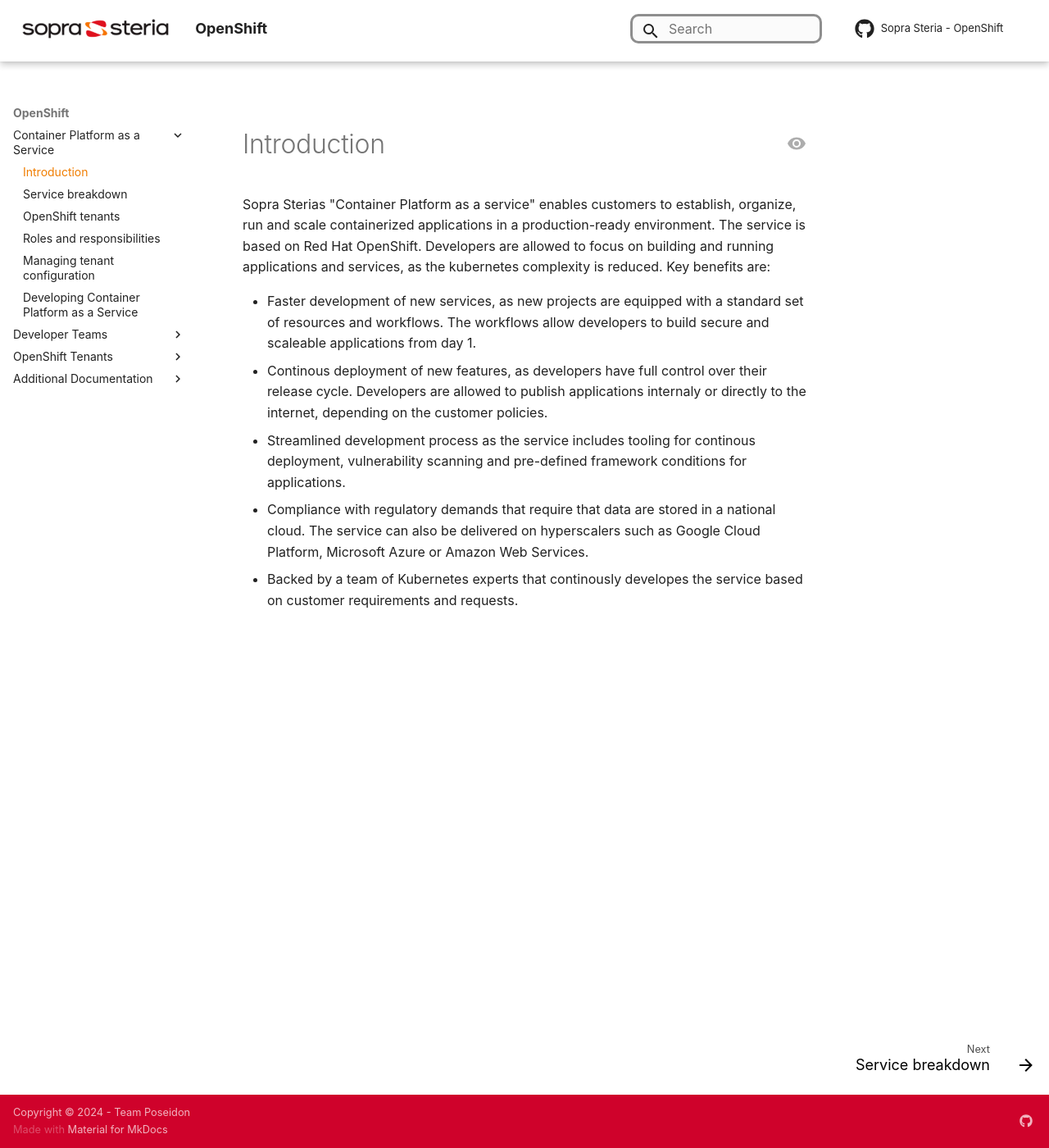
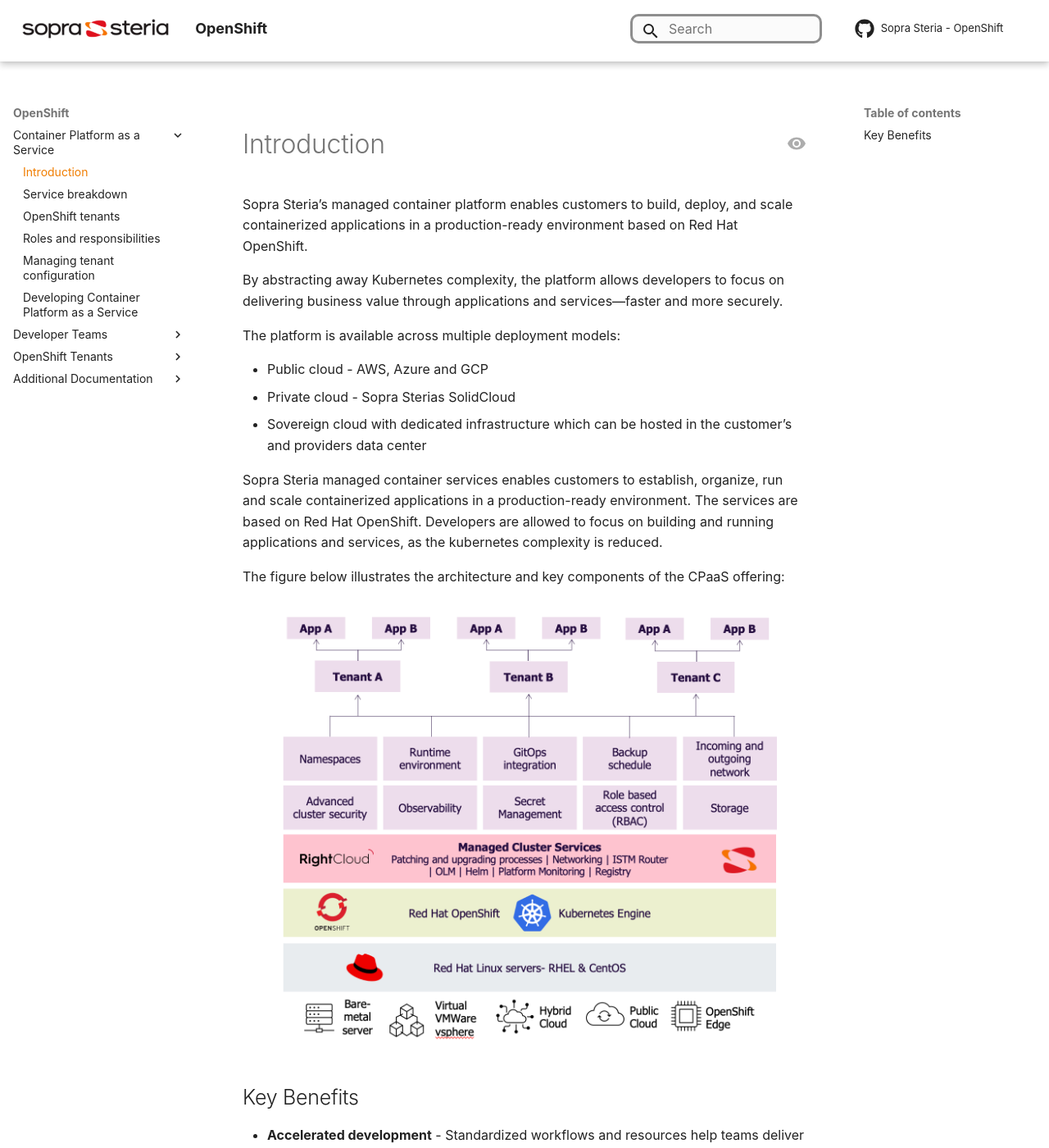
Before and after one commit to Sopra-Steria-Norge-Kubernetes/OpenShift, an MkDocs documentation site: the page built from docs/About Container-Platform-as-a-Service/introduction.md, in a window 1280 px wide and 1400 px high. Shown: the whole window at 82% size. Built offline with MkDocs 1.6.1 and Material for MkDocs 9.7.7, drawn with Linux system fonts in a browser that asks for light colours; some web fonts are replaced; comment, search, counter and statistics services are not loaded; some of the changed text lies outside the part shown.

Commit message:
updating intro page

```diff
--- a/docs/About Container-Platform-as-a-Service/introduction.md
+++ b/docs/About Container-Platform-as-a-Service/introduction.md
@@ -1,15 +1,32 @@
 ---
-Author: Eirik Opheim
+Author: Eirik Opheim, Marcus Notø
 Title: What is Container Platform as a Service?
 Version: 0.2.0
 externally-exposed: false
 ---
 # Introduction
+Sopra Steria’s managed container platform enables customers to build, deploy, and scale containerized applications in a production-ready environment based on Red Hat OpenShift.
 
-Sopra Sterias "Container Platform as a service" enables customers to establish, organize, run and scale containerized applications in a production-ready environment. The service is based on Red Hat OpenShift. Developers are allowed to focus on building and running applications and services, as the kubernetes complexity is reduced. Key benefits are:
+By abstracting away Kubernetes complexity, the platform allows developers to focus on delivering business value through applications and services—faster and more securely.
 
-* Faster development of new services, as new projects are equipped with a standard set of resources and workflows. The workflows allow developers to build secure and scaleable applications from day 1.
-* Continous deployment of new features, as developers have full control over their release cycle. Developers are allowed to publish applications internaly or directly to the internet, depending on the customer policies.
-* Streamlined development process as the service includes tooling for continous deployment, vulnerability scanning and pre-defined framework conditions for applications.
-* Compliance with regulatory demands that require that data are stored in a national cloud. The service can also be delivered on hyperscalers such as Google Cloud Platform, Microsoft Azure or Amazon Web Services.
-* Backed by a team of Kubernetes experts that continously developes the service based on customer requirements and requests.
+The platform is available across multiple deployment models:
+
+* Public cloud - AWS, Azure and GCP
+* Private cloud - Sopra Sterias SolidCloud
+* Sovereign cloud with dedicated infrastructure which can be hosted in the customer’s and providers data center
+
+Sopra Steria managed container services enables customers to establish, organize, run and scale containerized applications in a production-ready environment. The services are based on Red Hat OpenShift. Developers are allowed to focus on building and running applications and services, as the kubernetes complexity is reduced.
+
+The figure below illustrates the architecture and key components of the CPaaS offering:
+
+![alt text](../img/About Container-Platform-as-a-Service/cpaas_overview.png)
+
+## Key Benefits
+
+* **Accelerated development** - Standardized workflows and resources help teams deliver secure, scalable applications from day one.
+* **Full release autonomy** - Developers manage their own deployment pipelines and can publish services internally or externally based on customer policy.
+* **Integrated DevSecOps** - Built-in tooling for continuous deployment, vulnerability scanning, and compliance frameworks streamline development.
+* **Regulatory compliance** - Supports data residency in national clouds, and can also be deployed on hyperscalers like GCP, Azure, and AWS.
+* **Expert-led service evolution** - A dedicated Kubernetes team continuously improves the platform in response to customer needs.
+
+⸻
```
Also changed, not shown: docs/img/About Container-Platform-as-a-Service/cpaas_overview.png (added).
